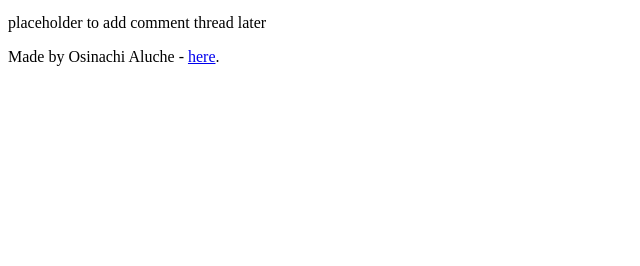
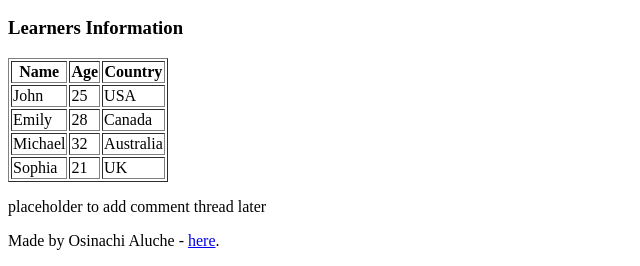
Before and after one commit to osvick/-My_First_Portfolio, a plain HTML site: page html_basic/index.html in a window 1280 px wide. Shown: the part 648-914 px from the top of the page, without its empty margins (0-640 px from the left). Before the commit the page ends 800 px from the top, so only its background shows below. Drawn offline with Linux system fonts and the light colour scheme.

Commit message:
Add updated index with learners table

```diff
--- a/html_basic/index.html
+++ b/html_basic/index.html
@@ -26,6 +26,40 @@
       <a href="https://www.example.com">
         <img src="https://i.ibb.co/gTDZZT8/ALX-Logo-07.png" alt="ALX Logo">
       </a>
+
+      <!-- Learners Table -->
+      <h3>Learners Information</h3>
+      <table border="1">
+        <thead>
+          <tr>
+            <th>Name</th>
+            <th>Age</th>
+            <th>Country</th>
+          </tr>
+        </thead>
+        <tbody>
+          <tr>
+            <td>John</td>
+            <td>25</td>
+            <td>USA</td>
+          </tr>
+          <tr>
+            <td>Emily</td>
+            <td>28</td>
+            <td>Canada</td>
+          </tr>
+          <tr>
+            <td>Michael</td>
+            <td>32</td>
+            <td>Australia</td>
+          </tr>
+          <tr>
+            <td>Sophia</td>
+            <td>21</td>
+            <td>UK</td>
+          </tr>
+        </tbody>
+      </table>
     </article>
 
     <aside>
```
